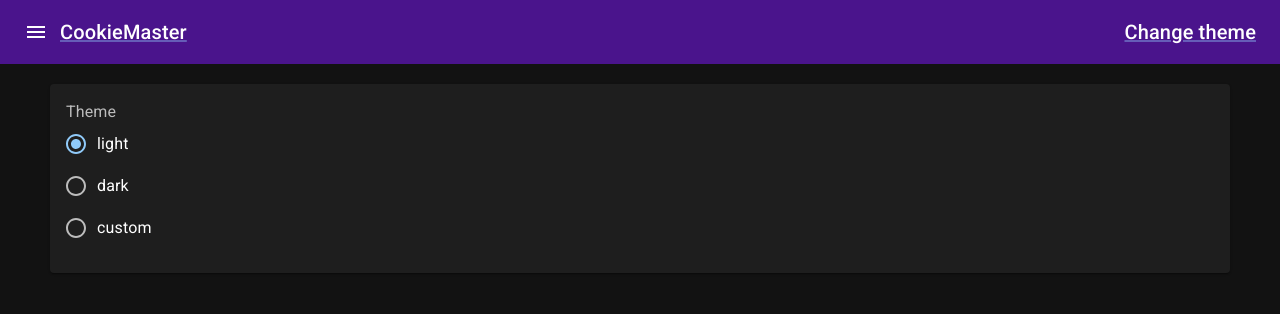
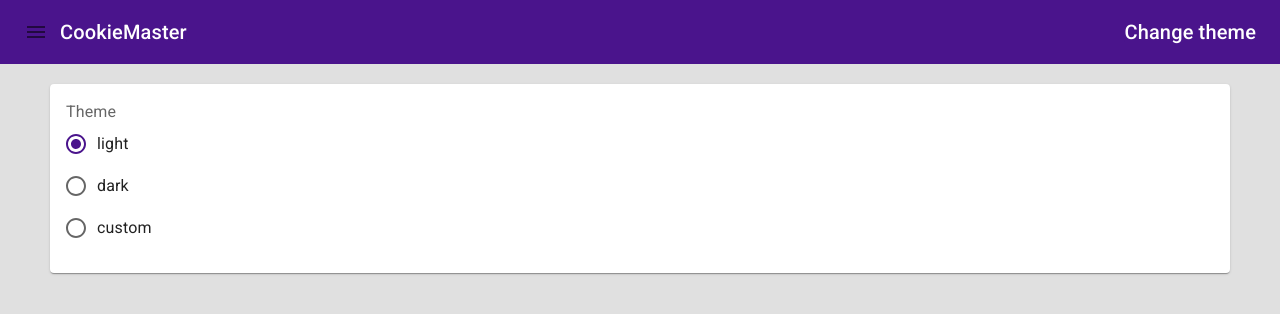
Before and after one commit to StefanoCutri/cookies-master-app, a Next.js app: page /theme-changer in a window 1280 px wide. Shown: the top 314 px of the page. Built offline with nearby package versions, Linux system fonts and the light colour scheme.

Commit message:
Set theme from cookie

```diff
--- a/src/pages/_app.tsx
+++ b/src/pages/_app.tsx
@@ -1,13 +1,44 @@
-import type { AppProps } from "next/app";
+import { useEffect, useState } from "react";
+import type { AppContext, AppProps } from "next/app";
+import Cookies from "js-cookie";
 import { ThemeProvider, CssBaseline } from "@mui/material";
-import { darkTheme } from "@/themes";
+import { customTheme, darkTheme, lightTheme } from "@/themes";
 
-export default function App({ Component, pageProps }: AppProps) {
+interface Props extends AppProps {
+  theme: string;
+}
+
+export default function App({ Component, pageProps, theme }: Props) {
+  const [currentTheme, setCurrentTheme] = useState(lightTheme);
+  useEffect(() => {
+    const cookieTheme = Cookies.get("theme") || "light";
+    const selectedTheme =
+      cookieTheme === "light"
+        ? lightTheme
+        : theme === "dark"
+        ? darkTheme
+        : customTheme;
+
+    setCurrentTheme(selectedTheme);
+  }, []);
+
   return (
-    <ThemeProvider theme={darkTheme}>
+    <ThemeProvider theme={currentTheme}>
       <CssBaseline>
         <Component {...pageProps} />
       </CssBaseline>
     </ThemeProvider>
   );
 }
+
+App.getInitialProps = async (appContext: AppContext) => {
+  const { theme } = appContext.ctx.req
+    ? (appContext.ctx.req as any).cookies
+    : { theme: "light" };
+
+  const validThemes = ["light", "dark", "custom"];
+
+  return {
+    theme: validThemes.includes(theme) ? theme : "dark",
+  };
+};
--- a/src/pages/theme-changer.tsx
+++ b/src/pages/theme-changer.tsx
@@ -1,5 +1,5 @@
 import React, { useState, ChangeEvent, FC } from "react";
-import { GetServerSideProps } from 'next'
+import { GetServerSideProps } from "next";
 import {
   Card,
   CardContent,
@@ -12,14 +12,14 @@ import {
 import Cookies from "js-cookie";
 import { Layout } from "@/components/layouts";
 
-const ThemeChanger: FC = (props) => {
-  console.log(props);
+interface Props {
+  theme: string;
+}
 
-  const [currentTheme, setCurrentTheme] = useState("light");
+const ThemeChanger = ({ theme }: Props) => {
+  const [currentTheme, setCurrentTheme] = useState(theme);
 
   const onThemeChange = (event: ChangeEvent<HTMLInputElement>) => {
-    console.log("adasd");
-
     const selectedTheme = event.target.value;
     Cookies.set("theme", selectedTheme);
     setCurrentTheme(selectedTheme);
@@ -54,15 +54,14 @@ const ThemeChanger: FC = (props) => {
 // You should use getServerSideProps when:
 // - Only if you need to pre-render a page whose data must be fetched at request time
 
-export const getServerSideProps: GetServerSideProps = async ({req}) => {
-
-  const {theme = 'light', name = 'Stefano'} = req.cookies;
+export const getServerSideProps: GetServerSideProps = async ({ req }) => {
+  const { theme = "light", name = "Stefano" } = req.cookies;
   return {
     props: {
       theme,
-      name
-    }
-  }
-}
+      name,
+    },
+  };
+};
 
 export default ThemeChanger;
```
